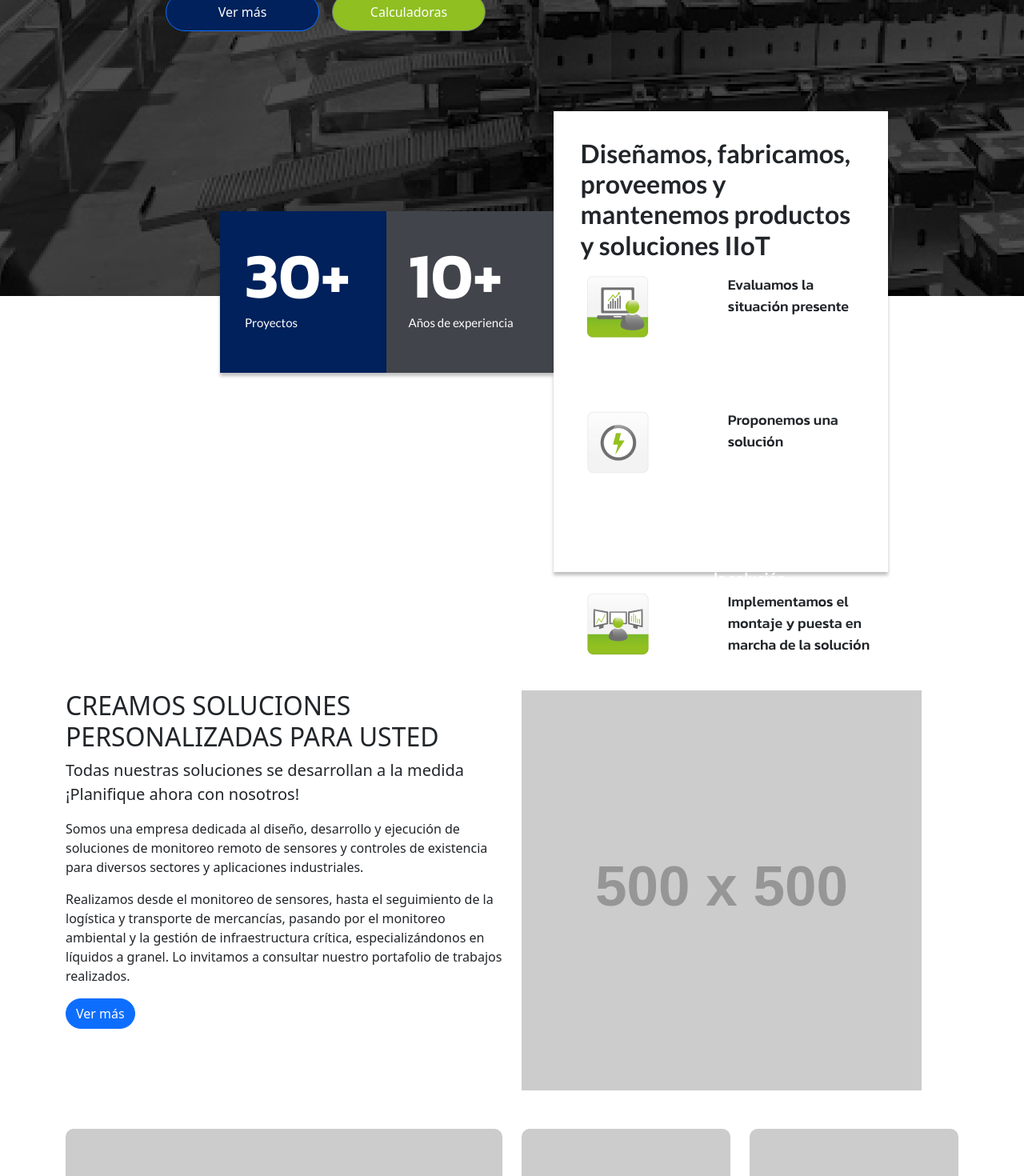
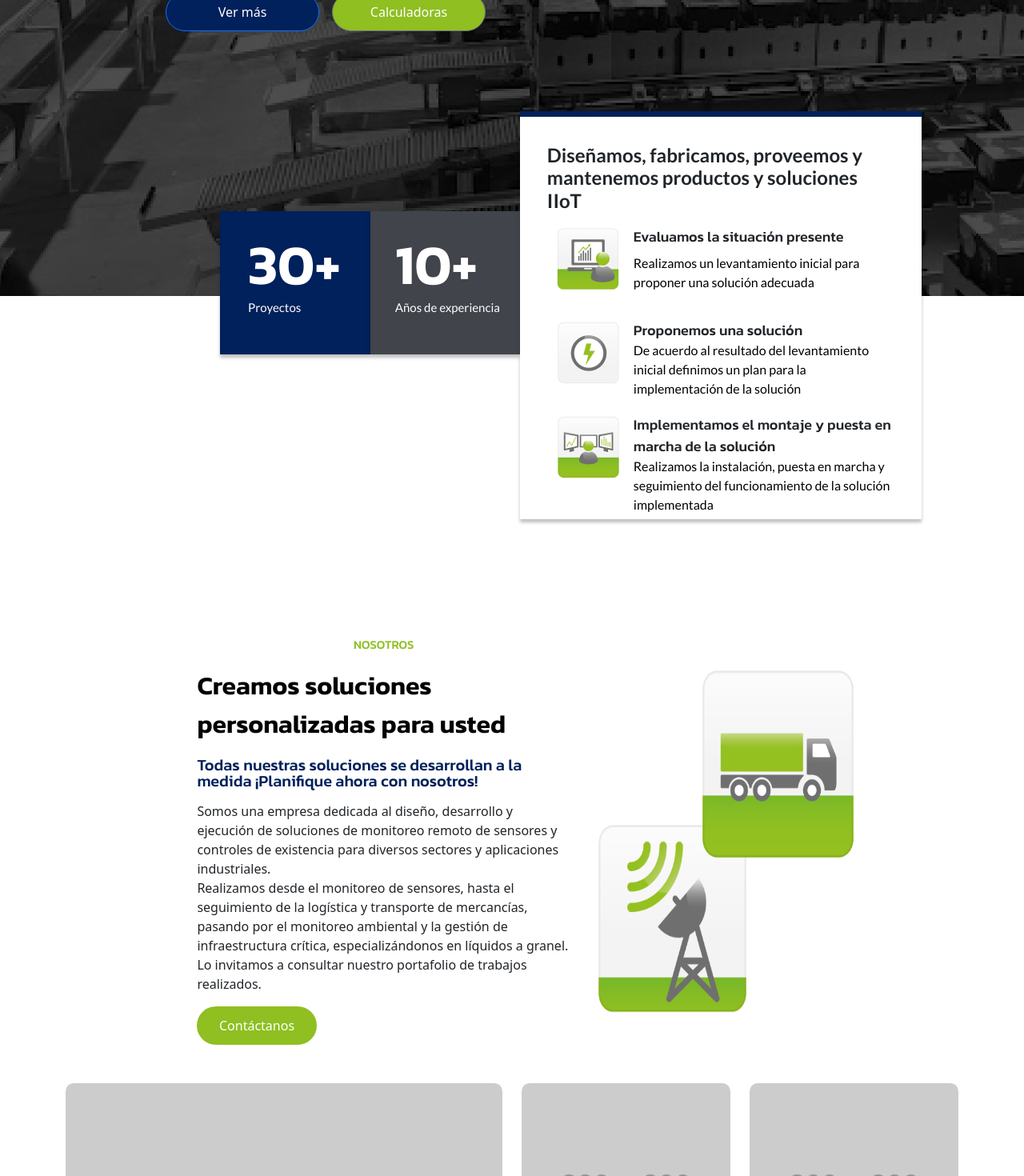
Before and after one commit to Enteleqqia/angular-enteleqqia-frontend-main, an Angular app: page / in a window 1280 px wide. Shown: the part 520-1990 px from the top of the page at 80% size. Built offline with nearby package versions, Linux system fonts and the light colour scheme.

Commit message:
fix(). sections shapes and sizes

```diff
--- a/src/app/app.component.html
+++ b/src/app/app.component.html
@@ -66,31 +66,37 @@
           <div class="bg-primary-1">
               <h2 class="mb-3">Diseñamos, fabricamos, proveemos y mantenemos productos y soluciones IIoT</h2>
             <div class="row">
-              <div class="col-md-6 col-lg-6 mb-lg-12">
+              <div class="col-md-6 col-lg-6 mb-lg-12 m">
                 <img src="../assets/img/equipo-cliente-3.png" alt="equipo-cliente">
                </div>
               <div class="col-md-6 col-lg-6 mb-lg-12">
-                <h3 class="mb-0">Evaluamos la situación presente</h3>
-        <p class="mb-0">Realizamos un levantamiento inicial para proponer una solución adecuada</p>
+                <div class="content">
+                  <h3>Evaluamos la situación presente</h3>
+                  <p style="color: black;">Realizamos un levantamiento inicial para proponer una solución adecuada</p>
+                </div>
                </div>
             </div>
             <div class="row">
-              <div class="col-md-6 col-lg-6 mb-lg-12 ">
+              <div class="col-md-6 col-lg-6 mb-lg-12 m">
                 <img class="rowImg" src="../assets/img/energia-electrica-3.png" alt="energia-electrica">
                </div>
               <div class="col-md-6 col-lg-6 mb-lg-12">
+                <div class="content">
                 <h3 class="mb-0">Proponemos una solución</h3>
-        <p class="mb-0">De acuerdo al resultado del levantamiento inicial definimos un plan para la implementación de la solución</p>
-               </div>
+                <p style="color: black;">De acuerdo al resultado del levantamiento inicial definimos un plan para la implementación de la solución</p>
+              </div>
+              </div>
             </div>
             <div class="row">
-              <div class="col-md-6 col-lg-6 mb-lg-12">
+              <div class="col-md-6 col-lg-6 mb-lg-12 m">
                 <img src="../assets/img/estacion-monitoreo-4.png" alt="estacion-monitoreo">
                </div>
               <div class="col-md-6 col-lg-6 mb-lg-12">
+                <div class="content">
                 <h3 class="mb-0">Implementamos el montaje y puesta en marcha de la solución</h3>
-        <p class="mb-0">Realizamos la instalación, puesta en marcha y seguimiento del funcionamiento de la solución implementada</p>
-               </div>
+                <p style="color: black;">Realizamos la instalación, puesta en marcha y seguimiento del funcionamiento de la solución implementada</p>
+              </div>
+              </div>
               </div>
             </div>
           </div>
@@ -103,20 +109,24 @@
 
 
 
-    <section class="mb-5">
-    <div class="container">
+  <section class="mb-5 about">
+    <div class="container us">
       <div class="row">
         <div class="col-md-6">
           <div class="soluciones-personalizadas-texto">
-            <h2>CREAMOS SOLUCIONES PERSONALIZADAS PARA USTED</h2>
+            <h6>Nosotros</h6>
+            <h2>Creamos soluciones personalizadas para usted</h2>
             <p class="lead">Todas nuestras soluciones se desarrollan a la medida ¡Planifique ahora con nosotros!</p>
-            <p>Somos una empresa dedicada al diseño, desarrollo y ejecución de soluciones de monitoreo remoto de sensores y controles de existencia para diversos sectores y aplicaciones industriales.</p>
-            <p>Realizamos desde el monitoreo de sensores, hasta el seguimiento de la logística y transporte de mercancías, pasando por el monitoreo ambiental y la gestión de infraestructura crítica, especializándonos en líquidos a granel. Lo invitamos a consultar nuestro portafolio de trabajos realizados.</p>
-            <a href="#" class="btn btn-primary rounded-pill">Ver más</a>
+            <p>Somos una empresa dedicada al diseño, desarrollo y ejecución de soluciones de monitoreo remoto de sensores y controles de existencia para diversos sectores y aplicaciones industriales.
+            <br>Realizamos desde el monitoreo de sensores, hasta el seguimiento de la logística y transporte de mercancías, pasando por el monitoreo ambiental y la gestión de infraestructura crítica, especializándonos en líquidos a granel. Lo invitamos a consultar nuestro portafolio de trabajos realizados.</p>
+            <a href="#" class="btn btn-primary rounded-pill">Cont&aacute;ctanos</a>
           </div>
         </div>
-        <div class="col-md-6">
-          <img src="https://via.placeholder.com/500x500.png?text=Imagen+de+soluciones+personalizadas" alt="Imagen de soluciones personalizadas" class="img-fluid">
+        <div class="col-md-6 image">
+          <div class="image-container">
+            <img src="../assets/img/transporte-general-3.png" alt="transporte-general" class="img-fluid front-image">
+            <img src="../assets/img/recepcion-de telecomunicaciones-3.png" alt="recepcion-de telecomunicaciones" class="img-fluid back-image">
+          </div>
         </div>
       </div>
     </div>
--- a/src/app/app.component.scss
+++ b/src/app/app.component.scss
@@ -26,37 +26,41 @@ section{
       .bg-secondary-1{
         box-shadow: 0px 4px 4px rgba(0, 0, 0, 0.25);
         margin-top: 60%;
-        padding-left: 15%;
-        padding-top: 15%;
+        padding-left: 17%;
+        padding-top: 12%;
         font-family: 'Kanit', sans-serif;
         background-color:#00215B;
-        width: 100%;
+        width: 90%;
         height: 35%;
         padding-bottom: 15%;
         h2{
           font-style: normal;
           font-weight: 600;
-          font-size: 80px;
+          font-size: 70px;
         }
         p{
           font-weight: 400;
-          font-size: 15px
+          font-size: 15px;
+        }
+        content{
+          background-color: red;
         }
       }
       .bg-secondary-2{
+        margin-left: -10%;
         box-shadow: 0px 4px 4px rgba(0, 0, 0, 0.25);
         margin-top: 60%;
-        padding-left: 13%;
-        padding-top: 15%;
+        padding-left: 15%;
+        padding-top: 12%;
         font-family: 'Kanit', sans-serif;
         background-color:#41444B;
-        width: 100%;
+        width: 90%;
         height: 35%;
         padding-bottom: 15%;
         h2{
           font-style: normal;
           font-weight: 600;
-          font-size: 80px;
+          font-size: 70px;
 
         }
         p{
@@ -65,21 +69,33 @@ section{
         }
       }
       .bg-primary-1{
+        margin-left: -10%;
+        border-top: 7px solid #00215B;
         box-shadow: 0px 4px 4px rgba(0, 0, 0, 0.25);
         padding-top: 8%;
         padding-left: 8%;
-        padding-right: 8%;
+        padding-right: 14%;
         font-family: 'Lato', sans-serif;
         background-color:#FFFFFF;
-        width: 100%;
-        height: 576px;
+        width: 120%;
+        height: 510px;
 
-
+        .content {
+          margin-left: -10px;
+          width: 150%;
+          p{
+            font-family: 'Lato', sans-serif;
+            font-style: normal;
+            font-weight: 400;
+            font-size: 16px;
+            line-height: 24px;
+          }
+        }
         h2{
           text-align: left;
           font-family: 'Lato', sans-serif;
           font-weight: 700;
-          font-size: 32px;
+          font-size: 24px;
         }
         h3{
           font-weight: 500;
@@ -87,15 +103,12 @@ section{
           font-family: 'Kanit', sans-serif;
           line-height: 27px;
         }
+        .m{
+          padding-left: 5%;
+          width: 30%;
+        }
         .row{
-          padding-left: 5%;
-
-        }
-        p{
-          padding-left: -100%;
-          margin-left: -10%;
-          margin-bottom: -10%;
-
+          height: 25%;
         }
       }
     }
@@ -367,3 +380,95 @@ flex-grow: 0;
   padding-right: 0;
   padding-left: 0;
 }
+
+.about{
+  image{
+    padding-left: 5%;
+  }
+  h6{
+    color: #8FBF21;
+    font-family: 'Kanit', sans-serif;
+    font-weight: 500;
+    font-size: 15px;
+    text-transform: uppercase;
+    text-align: center;
+    padding-bottom: 2%;
+  }
+  h2{
+    font-family: 'Kanit', sans-serif;
+
+    font-style: normal;
+    font-weight: 600;
+    font-size: 32px;
+    line-height: 48px;
+    padding-bottom: 2%;
+    color: #000000;
+  }
+  .p{
+    font-family: 'Lato';
+    font-style: normal;
+    font-weight: 100;
+    font-size: 12px;
+    line-height: 28px;
+    /* or 140% */
+    color: #41444B;
+    padding-bottom: 2%;
+  }
+  a{
+    /* Auto layout */
+    color: #FFFFFF;
+    background-color:#8FBF21;
+    display: flex;
+    flex-direction: column;
+    justify-content: center;
+    align-items: center;
+    padding: 0px;
+    width: 32%;
+    height: 48px;
+    font-weight: 500;
+    font-size: 16px;
+    border: 0px;
+  }
+}
+.lead{
+    font-family: 'Kanit', sans-serif;
+    font-style: normal;
+    font-weight: 100;
+    font-size: 20px;
+    line-height: 20px;
+    color: #00215B;
+  }
+
+.us{
+    width:70%
+ }
+
+.image-container {
+  margin-left: 10%;
+  position: relative;
+  width: 100%;
+  height: 100%;
+}
+
+.front-image,
+.back-image {
+  position: absolute;
+  width: 45%;
+  height: 50%;
+}
+
+.front-image {
+  z-index: 2;
+  top: 6%;
+  right: 12%;
+}
+
+.back-image {
+  z-index: 1;
+  bottom:6%;
+  left: 12%;
+}
+.soluciones-personalizadas-texto{
+  width: 120%;
+  padding-left: 10%;
+}
```
Also changed, not shown: src/assets/img/recepcion-de telecomunicaciones-3.png (added), src/assets/img/transporte-general-3.png (added).
